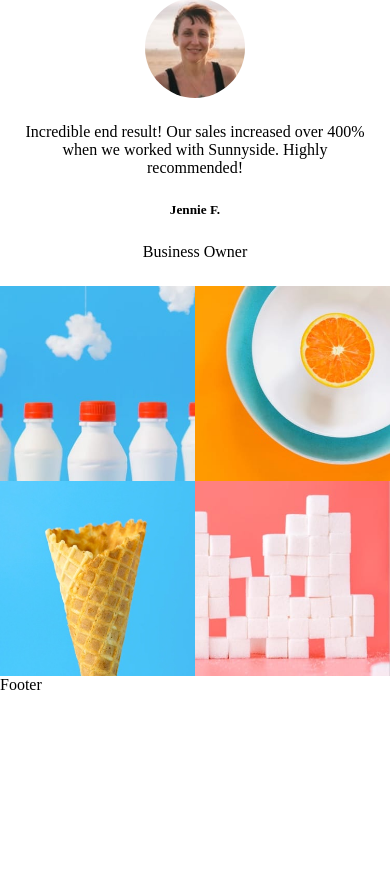
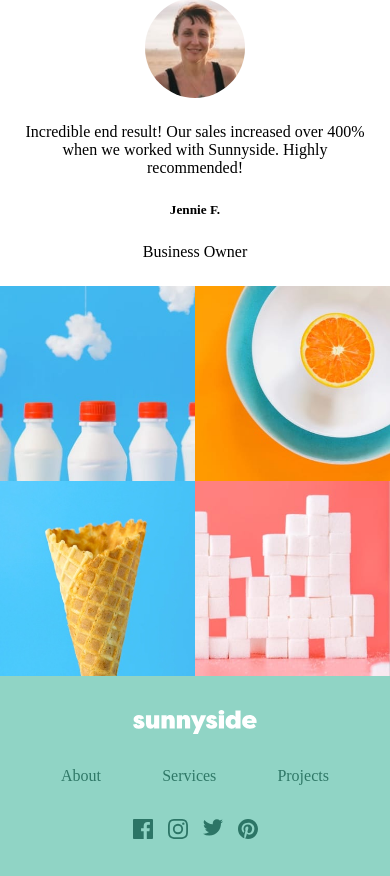
Before and after one commit to ingl3585/sunnyside-landing-page, a React (Create React App) app: page / in a window 390 px wide. Shown: the part 4947-5823 px from the top of the page. Before the commit the page ends 5641 px from the top, so only its background shows below. Built offline with nearby package versions, Linux system fonts and the light colour scheme.

Commit message:
footer (mobile) completed

```diff
--- a/src/components/Footer/Footer.js
+++ b/src/components/Footer/Footer.js
@@ -1,7 +1,42 @@
 import React from 'react';
+import Logo from '../../images/logo.svg';
+import Facebook from '../../images/icon-facebook.svg';
+import Instagram from '../../images/icon-instagram.svg';
+import Twitter from '../../images/icon-twitter.svg';
+import Pinterest from '../../images/icon-pinterest.svg';
+import './footer.css';
 
 const Footer = () => {
-	return <div>Footer</div>;
+	return (
+		<footer>
+			<img className='footer-logo' src={Logo} alt='footer-logo' />
+			<ul className='footer-links'>
+				<li>
+					<a href='#'>About</a>
+				</li>
+				<li>
+					<a href='#'>Services</a>
+				</li>
+				<li>
+					<a href='#'>Projects</a>
+				</li>
+			</ul>
+			<ul className='social-links'>
+				<li>
+					<img src={Facebook} alt='social' />
+				</li>
+				<li>
+					<img src={Instagram} alt='social' />
+				</li>
+				<li>
+					<img src={Twitter} alt='social' />
+				</li>
+				<li>
+					<img src={Pinterest} alt='social' />
+				</li>
+			</ul>
+		</footer>
+	);
 };
 
 export default Footer;
--- a/src/components/Footer/footer.css
+++ b/src/components/Footer/footer.css
@@ -0,0 +1,33 @@
+footer {
+    height: 200px;
+    display: flex;
+    flex-direction: column;
+    justify-content: space-evenly;
+    align-items: center;
+    background-color: #90D4C5;
+}
+
+.footer-logo {
+    color: #2F7867;
+}
+
+.footer-links {
+    width: 100%;
+    display: flex;
+    justify-content: space-evenly;
+    align-items: center;
+    flex-wrap: wrap;
+    list-style: none;
+}
+
+.footer-links a {
+    color: #2F7867;
+    text-decoration: none;
+}
+
+.social-links {
+    display: flex;
+    flex-wrap: wrap;
+    gap: 15px;
+    list-style: none;
+}
```
